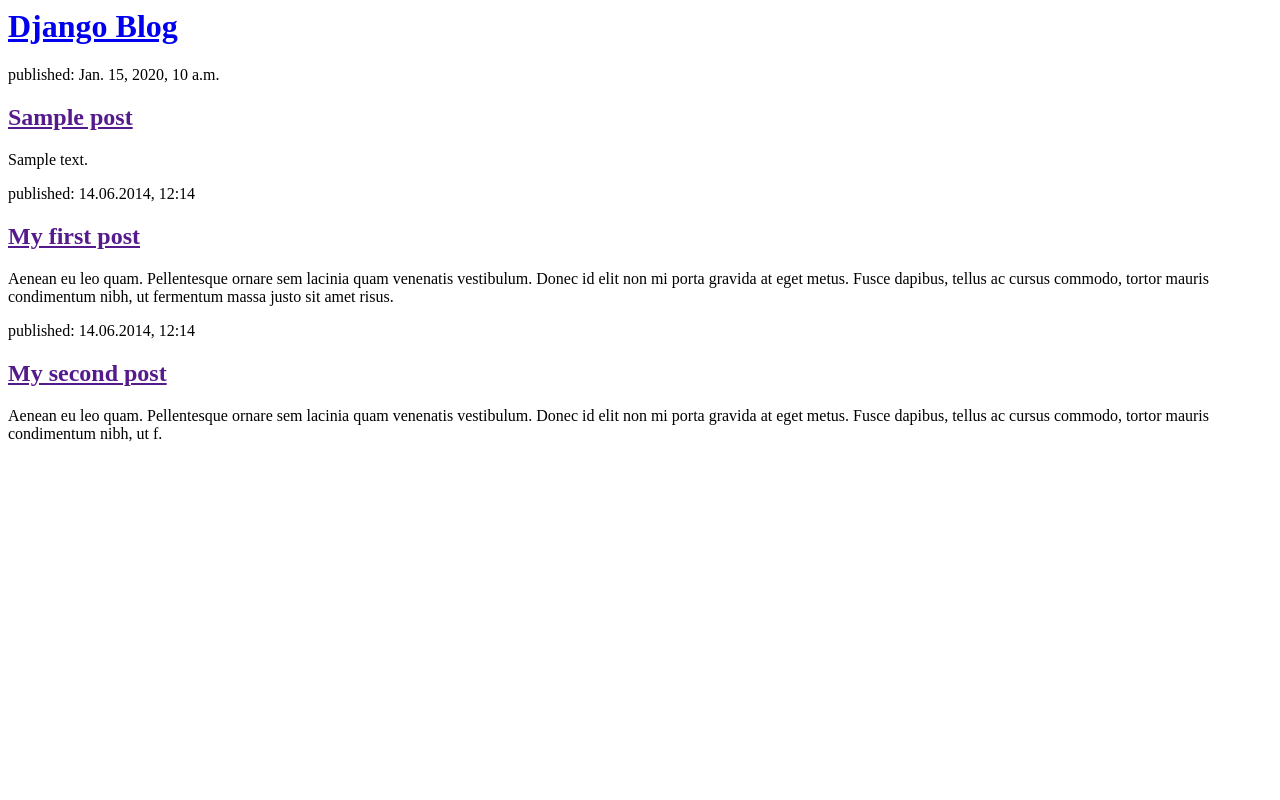
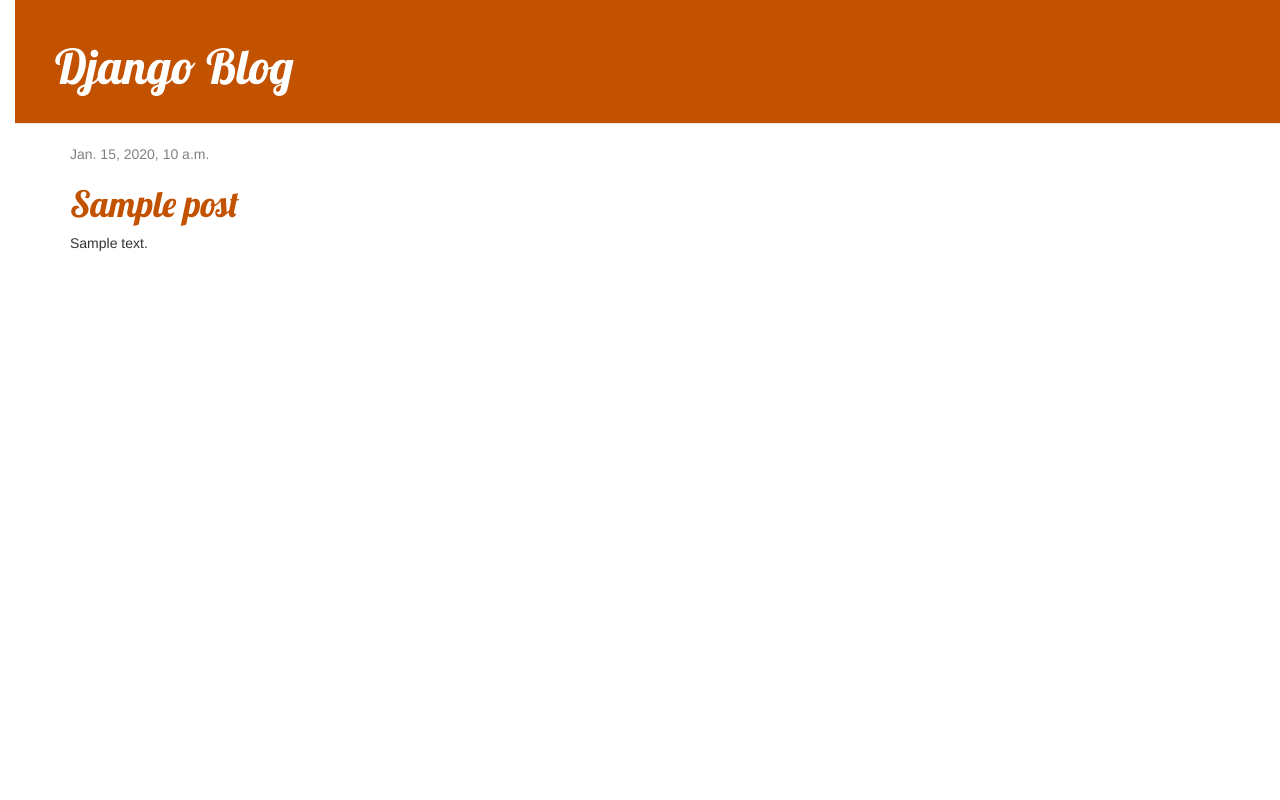
Before and after one commit to munlai11/my-app, a Django app: page /posts/ in a window 1280 px wide. Run offline with Django 3.2, Linux system fonts and the light colour scheme; tables that the repository leaves empty hold one stand-in row (values such as "Sample post"); some libraries are stand-ins or nearby versions.

Commit message:
added view and templates

```diff
--- /dev/null
+++ b/posts/static/css/posts.css
@@ -0,0 +1,59 @@
+h1 a, h2 a {
+    color: #C25100;
+}
+
+body {
+    padding-left: 15px;
+}
+
+h1 a, h2 a {
+    color: #C25100;
+    font-family: 'Lobster';
+}
+
+.page-header {
+    background-color: #C25100;
+    margin-top: 0;
+    padding: 20px 20px 20px 40px;
+}
+
+    .page-header h1, .page-header h1 a, .page-header h1 a:visited, .page-header h1 a:active {
+        color: #ffffff;
+        font-size: 36pt;
+        text-decoration: none;
+    }
+
+.content {
+    margin-left: 40px;
+}
+
+h1, h2, h3, h4 {
+    font-family: 'Lobster', cursive;
+}
+
+.date {
+    color: #828282;
+}
+
+.save {
+    float: right;
+}
+
+.post-form textarea, .post-form input {
+    width: 100%;
+}
+
+.top-menu, .top-menu:hover, .top-menu:visited {
+    color: #ffffff;
+    float: right;
+    font-size: 26pt;
+    margin-right: 20px;
+}
+
+.post {
+    margin-bottom: 70px;
+}
+
+    .post h2 a, .post h2 a:visited {
+        color: #000000;
+    }
--- /dev/null
+++ b/posts/templates/posts/base.html
@@ -0,0 +1,23 @@
+{% load static %}
+<html>
+<head>
+    <title>Django Girls blog</title>
+    <link rel="stylesheet" href="//maxcdn.bootstrapcdn.com/bootstrap/3.2.0/css/bootstrap.min.css">
+    <link rel="stylesheet" href="//maxcdn.bootstrapcdn.com/bootstrap/3.2.0/css/bootstrap-theme.min.css">
+    <link href='//fonts.googleapis.com/css?family=Lobster&subset=latin,latin-ext' rel='stylesheet' type='text/css'>
+    <link rel="stylesheet" href="{% static 'css/posts.css' %}">
+</head>
+<body>
+    <div class="page-header">
+        <h1><a href="/">Django Blog</a></h1>
+    </div>
+    <div class="content container">
+        <div class="row">
+            <div class="col-md-8">
+                {% block content %}
+                {% endblock %}
+            </div>
+        </div>
+    </div>
+</body>
+</html>
--- a/posts/templates/posts/post_list.html
+++ b/posts/templates/posts/post_list.html
@@ -1,34 +1,55 @@
+{% extends 'posts/base.html' %}
+{% load static %}
+
 <html>
 
 <head>
     <title>Django blog</title>
+    <link rel="stylesheet" href="//maxcdn.bootstrapcdn.com/bootstrap/3.2.0/css/bootstrap.min.css">
+    <link rel="stylesheet" href="//maxcdn.bootstrapcdn.com/bootstrap/3.2.0/css/bootstrap-theme.min.css">
+    <link href="//fonts.googleapis.com/css?family=Lobster&subset=latin,latin-ext" rel="stylesheet" type="text/css">
+    <link rel="stylesheet" href="{% static 'css/posts.css' %}">
 </head>
 
 <body>
-    <div>
+    <div class="page-header">
         <h1><a href="/">Django Blog</a></h1>
-        {% for post in posts %}
-        <div>
-            <p>published: {{ post.published_date }}</p>
-            <h2><a href="">{{ post.title }}</a></h2>
-            <p>{{ post.text|linebreaksbr }}</p>
+        <div class="content container">
+            <div class="row">
+                <div class="col-md-8">
+                    {% block content %}
+                    {% for post in posts %}
+                    <div class="post">
+                        <div class="date">
+                            {{ post.published_date }}
+                        </div>
+                        <h1><a href="{% url 'post_detail' pk=post.pk %}">{{ post.title }}</a></h1>
+                        <p>{{ post.text|linebreaksbr }}</p>
+                    </div>
+                    {% endfor %}
+                    {% endblock %}
+                </div>
+            </div>
         </div>
-        {% endfor %}
     </div>
 
     <div>
         <p>published: 14.06.2014, 12:14</p>
         <h2><a href="">My first post</a></h2>
-        <p>Aenean eu leo quam. Pellentesque ornare sem lacinia quam venenatis vestibulum. Donec id elit non mi porta
+        <p>
+            Aenean eu leo quam. Pellentesque ornare sem lacinia quam venenatis vestibulum. Donec id elit non mi porta
             gravida at eget metus. Fusce dapibus, tellus ac cursus commodo, tortor mauris condimentum nibh, ut fermentum
-            massa justo sit amet risus.</p>
+            massa justo sit amet risus.
+        </p>
     </div>
 
     <div>
         <p>published: 14.06.2014, 12:14</p>
         <h2><a href="">My second post</a></h2>
-        <p>Aenean eu leo quam. Pellentesque ornare sem lacinia quam venenatis vestibulum. Donec id elit non mi porta
-            gravida at eget metus. Fusce dapibus, tellus ac cursus commodo, tortor mauris condimentum nibh, ut f.</p>
+        <p>
+            Aenean eu leo quam. Pellentesque ornare sem lacinia quam venenatis vestibulum. Donec id elit non mi porta
+            gravida at eget metus. Fusce dapibus, tellus ac cursus commodo, tortor mauris condimentum nibh, ut f.
+        </p>
     </div>
 </body>
 
--- a/posts/urls.py
+++ b/posts/urls.py
@@ -3,4 +3,5 @@
 
 urlpatterns = [
     path('posts/', views.post_list, name='post_list'),
+    path('post/<int:pk>/', views.post_detail, name='post_detail'),
 ]
--- a/posts/views.py
+++ b/posts/views.py
@@ -1,7 +1,12 @@
 from django.shortcuts import render
 from .models import Post
+from django.shortcuts import render, get_object_or_404
 
 def post_list(request):
     #posts = Post.objects.filter(published_date__lte=timezone.now()).order_by('published_date')
     posts = Post.objects.all()
     return render(request, 'posts/post_list.html', {'posts': posts})
+
+def post_detail(request, pk):
+    post = get_object_or_404(Post, pk=pk)
+    return render(request, 'posts/post_detail.html', {'post': post})
```
Also changed, not shown: posts/templates/posts/post_detail.html (added, +13 -0 lines), 1 other file.
